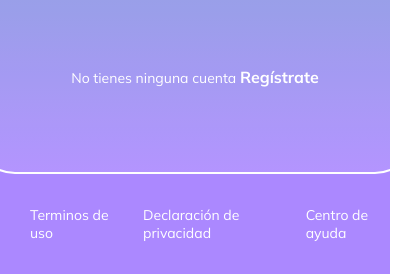
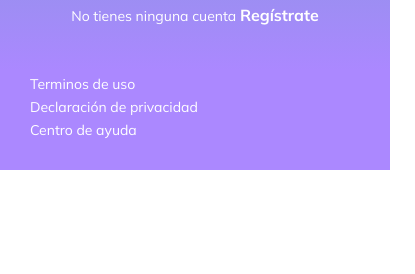
Before and after one commit to HansRVI/platzi-video-EJ, a plain HTML site: page login.html in a window 390 px wide. Shown: the part 730-1004 px from the top of the page, 415 px wide, since content can reach past the window. After the commit the page ends 900 px from the top, so only its background shows below. Drawn offline with Linux system fonts and the light colour scheme.

Commit message:
Agregando media queries a login y register html

```diff
--- a/css/login-register.css
+++ b/css/login-register.css
@@ -131,3 +131,18 @@ body{
 .footer a:hover {
     text-decoration: underline;
 }
+@media only screen and (max-width: 600px) {
+    .login-container,
+    .register-container {
+        background-color: transparent;
+        border: none;
+        padding: 0px;
+    }
+    .footer {
+        align-items: flex-start;
+        flex-direction: column;
+    }
+    .footer a {
+        padding-top: 5px;
+    }
+}
```
